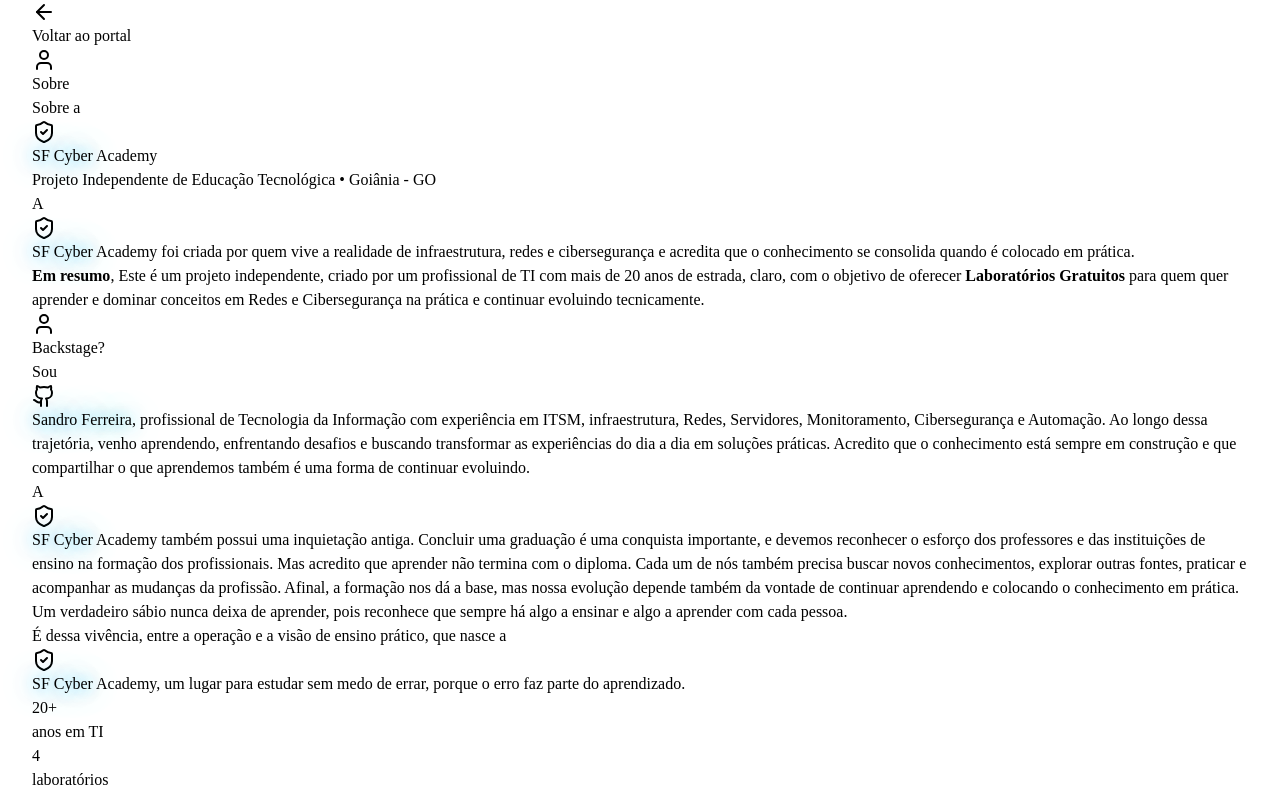
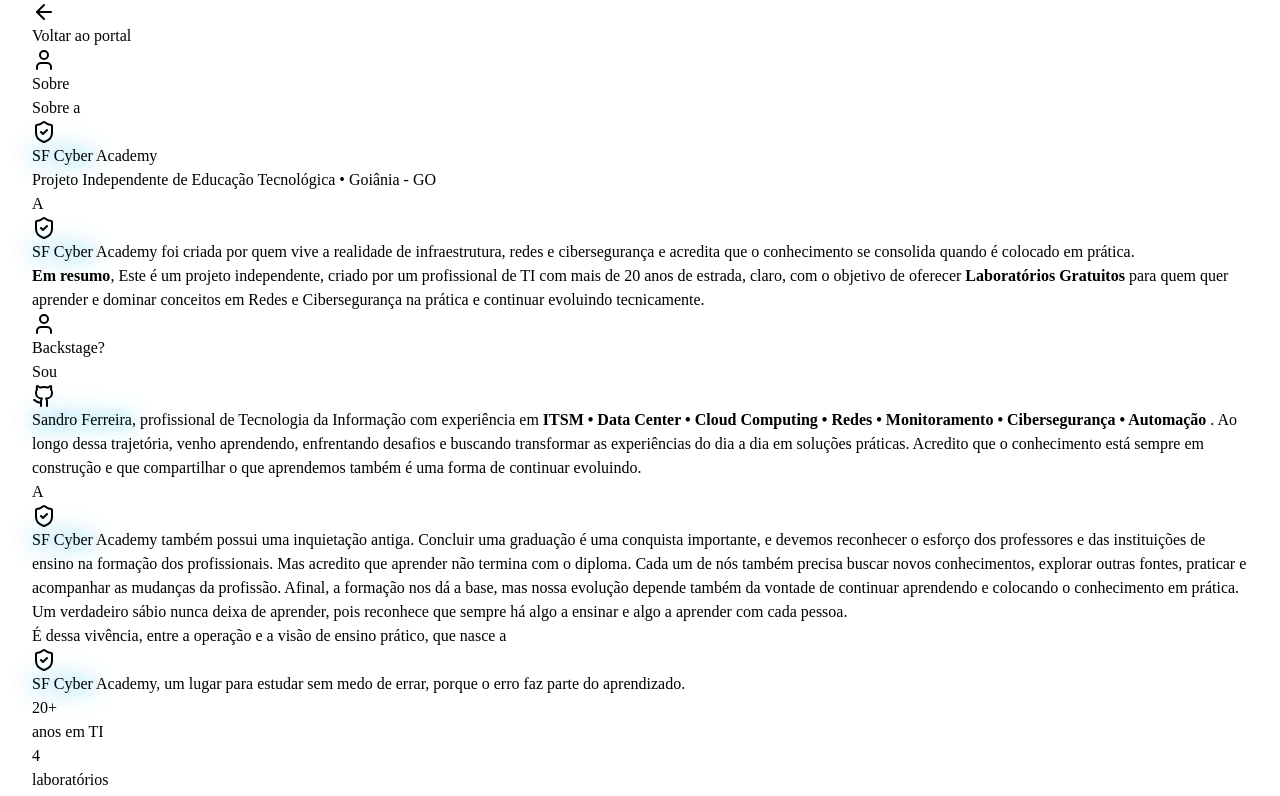
Before and after one commit to sandronsk1977-creator/sf-cyber, a React (Vite) app in the folder client/: page /sobre in a window 1280 px wide. Shown: the top 796 px of the page. Built offline with nearby package versions, Linux system fonts and the light colour scheme.

Commit message:
Enhance professional description with key skills

```diff
--- a/client/src/pages/Sobre.tsx
+++ b/client/src/pages/Sobre.tsx
@@ -121,8 +121,8 @@ export default function Sobre() {
                   <Github className="w-4 h-4" />
                   Sandro Ferreira
                 </a>
-                , profissional de Tecnologia da Informação com experiência em ITSM,
-                infraestrutura, Redes, Servidores, Monitoramento, Cibersegurança e Automação. Ao
+                , profissional de Tecnologia da Informação com experiência em <strong> ITSM •
+                Data Center •  Cloud Computing •  Redes • Monitoramento •  Cibersegurança •  Automação </strong>. Ao
                 longo dessa trajetória, venho aprendendo, enfrentando desafios e buscando transformar
                 as experiências do dia a dia em soluções práticas. Acredito que o conhecimento está
                 sempre em construção e que compartilhar o que aprendemos também é uma forma de
```
